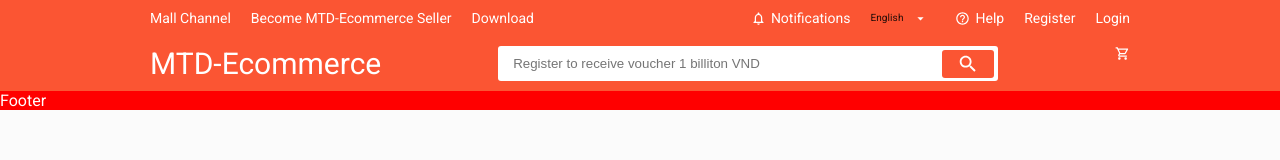
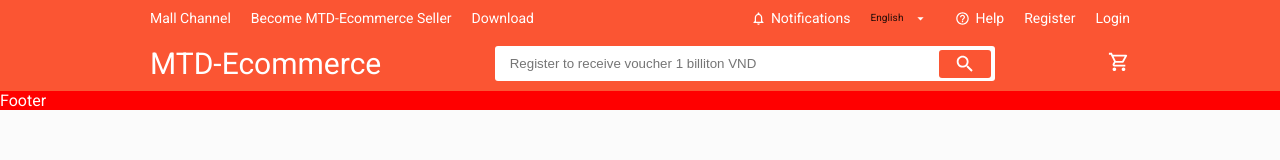
Before and after one commit to minhnguyen2x/MTD__project-template__react-styled-component, a React (Create React App) app: page / in a window 1280 px wide. Shown: the top 160 px of the page. Built offline with nearby package versions, Linux system fonts and the light colour scheme.

Commit message:
center cart in header

```diff
--- a/src/components/Header/index.tsx
+++ b/src/components/Header/index.tsx
@@ -93,7 +93,7 @@
             <HeaderText>{header_notify}</HeaderText>
           </HeaderQuickLinkWithLogo>
           <LangSelect />
-          <HeaderQuickLinkWithLogo to={ROUTES.HEP}>
+          <HeaderQuickLinkWithLogo to={ROUTES.HELP}>
             <HelpOutlineIcon />
             <HeaderText>{header_support}</HeaderText>
           </HeaderQuickLinkWithLogo>
@@ -112,7 +112,7 @@
         <Search />
         <HeaderQuickLink to={ROUTES.CART}>
           <HeaderText>
-            <ShoppingCartOutlinedIcon />
+            <ShoppingCartOutlinedIcon fontSize="large" />
           </HeaderText>
         </HeaderQuickLink>
       </HeaderBottomContainer>
--- a/src/components/Header/styles.tsx
+++ b/src/components/Header/styles.tsx
@@ -40,6 +40,8 @@
 
 export const HeaderQuickLink = styled(Link)`
   text-decoration: none;
+  display: flex;
+  align-items: center;
   & p:hover {
     color: ${(props) => props.theme.textWhiteHover};
     pointer: cursor;
@@ -74,7 +76,3 @@
   color: ${(props) => props.theme.textWhite};
   font-size: ${(props) => props.theme.fontSizePrimary};
 `;
-
-interface IconProps {
-  iconSize?: string;
-}
--- a/src/constants/routes.ts
+++ b/src/constants/routes.ts
@@ -5,7 +5,7 @@
   SELLER: '/seller',
   DOWNLOAD: '/download',
   NOTIFICATION: '/notifications',
-  HEP: '/help',
+  HELP: '/help',
   REGISTER: '/register',
   LOGIN: '/login',
 };
```
